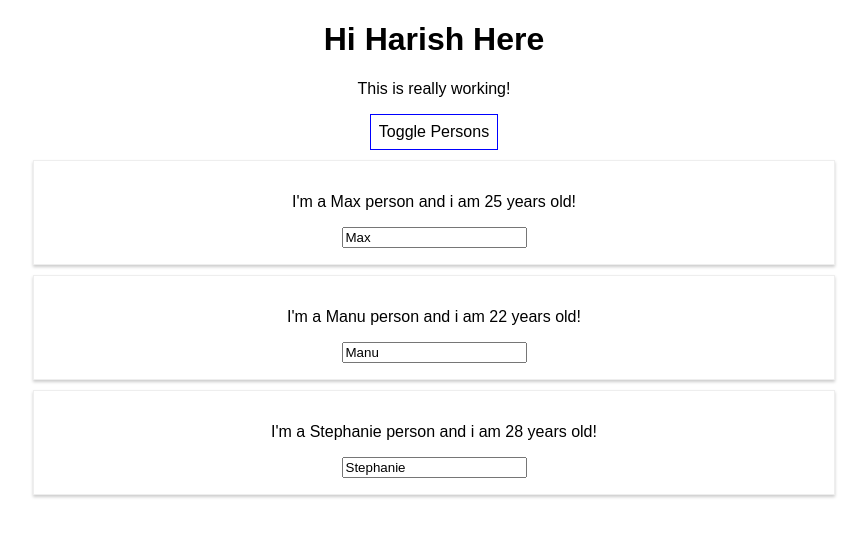
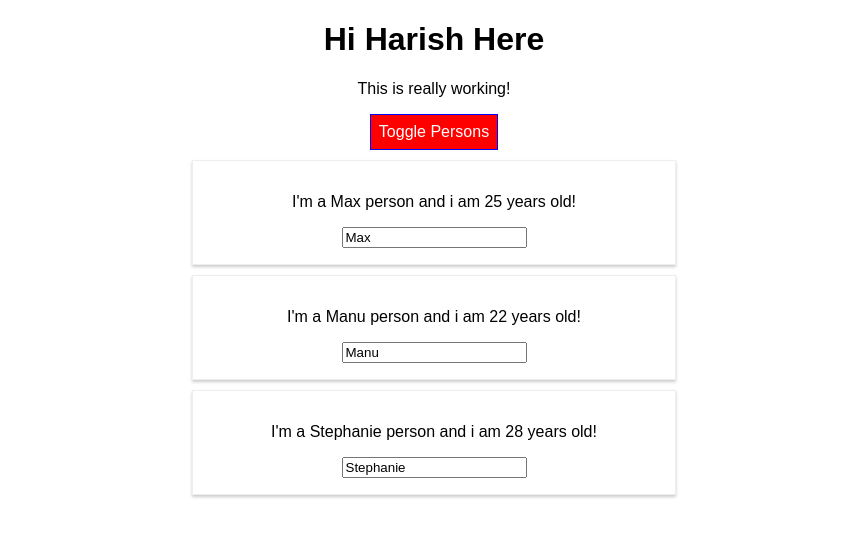
Before and after one commit to DevHSA/react-tut, a React (Create React App) app in the folder react-complete-guide/: page / in a window 1280 px wide. Both pictures are taken after a click on the button "Toggle Persons". Shown: the top 536 px of the page, without its empty margins (206-1073 px from the left). Built offline with nearby package versions, Linux system fonts and the light colour scheme.

Commit message:
Finished till radium

```diff
--- a/react-complete-guide/package.json
+++ b/react-complete-guide/package.json
@@ -3,9 +3,11 @@
   "version": "0.1.0",
   "private": true,
   "dependencies": {
+    "radium": "^0.26.0",
     "react": "^16.13.1",
     "react-dom": "^16.13.1",
-    "react-scripts": "1.1.5"
+    "react-scripts": "1.1.5",
+    "styled-components": "^5.1.1"
   },
   "scripts": {
     "start": "react-scripts start",
--- a/react-complete-guide/src/App.css
+++ b/react-complete-guide/src/App.css
@@ -1,3 +1,15 @@
 .App {
   text-align: center;
 }
+
+.red {
+
+  color: red;
+
+}
+
+.bold {
+
+  font-weight: bold;
+
+}
--- a/react-complete-guide/src/App.js
+++ b/react-complete-guide/src/App.js
@@ -1,5 +1,6 @@
 import React from 'react';
 import logo from './logo.svg';
+import Radium from 'radium';
 import './App.css';
 import Person from './Person/Person'
 
@@ -53,17 +54,24 @@ class App extends React.Component {
 
     const style1 = {
 
-      backgroundColor: 'white',
+      backgroundColor: 'green',
+      color: 'white',
       font: 'inherit',
       border: '1px solid blue',
       padding: '8px',
-      cursor: 'pointer'
+      cursor: 'pointer',
+      ':hover':{
+        backgroundColor: 'lightgreen',
+      color: 'black',
+
+      }
 
     };
 
     let persons = null;
 
     if(this.state.showPersons){
+
       persons = (
       <div>
 
@@ -82,23 +90,45 @@ class App extends React.Component {
 
       </div>
       );
+
+      style1.backgroundColor = 'red';
+      style1[':hover'] = {
+        backgroundColor: 'salmon',
+      color: 'black',
+      }
     }
 
+    //let classes = ['red', 'bold'].join(' ');
+
+      const classes = [];
+
+      if(this.state.persons.length <= 2){
+        classes.push('red');
+      }
+
+      if(this.state.persons.length <= 1){
+        classes.push('bold');
+      }
+
+
     return(
+
+      <Radium.StyleRoot>
       <div className="App" >
         <h1>Hi Harish Here</h1>
-        <p>This is really working!</p>
+        <p className={classes.join(' ')}>This is really working!</p>
         <button
           style={style1}
           onClick={this.togglePersonsHandler}>Toggle Persons</button>
           {persons}
       </div>
+      </Radium.StyleRoot>
     )
   }
 }
 
 
-export default App
+export default Radium(App);
 
 
 /*
--- a/react-complete-guide/src/Person/Person.js
+++ b/react-complete-guide/src/Person/Person.js
@@ -1,10 +1,19 @@
 import React from 'react'
+import Radium from 'radium'
 import './Person.css'
 
 const person = (props) => {
 
+
+    const style={
+        '@media (min-width: 500px)': {
+            width: '450px',
+        }
+    };
+
+
     return (
-        <div className="Person">
+        <div className="Person" style={style}>
             <p onClick={props.click}>I'm a {props.name} person and i am {props.age} years old! {}</p>
             <p>{props.children}</p>
             <input type="text" onChange={props.changed} value={props.name} />
@@ -12,4 +21,4 @@ const person = (props) => {
     )
 }
 
-export default person;
+export default Radium(person);
```
Also changed, not shown: 1 other file (tests, documents, lock files or other folders).
